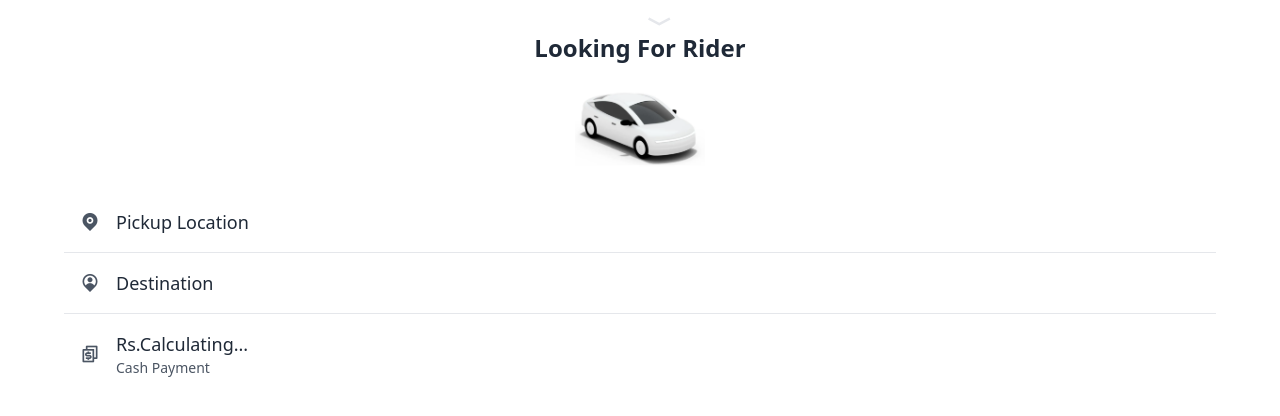
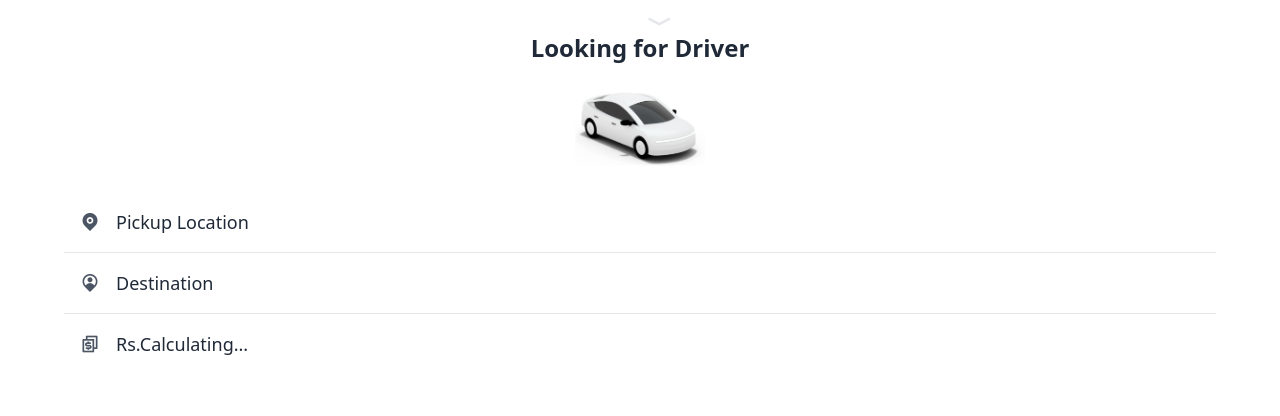
Before and after one commit to SupragyaBasnet/frontend_EasyGo_web, a React (Vite) app: page /lookingforrider in a window 1280 px wide. Shown: the top 416 px of the page. Built offline with nearby package versions, Linux system fonts and the light colour scheme; no server answers.

Commit message:
rider side

```diff
--- a/src/components/ConfirmRide.jsx
+++ b/src/components/ConfirmRide.jsx
@@ -68,7 +68,7 @@
             <h3 className="text-lg font-medium">
               Rs.{fare?.[vehicleType] ?? "Calculating..."}
             </h3>
-            <p className="text-sm text-gray-600">Cash Payment</p>
+
           </div>
         </div>
       </div>
--- a/src/components/LookingForDriver.jsx
+++ b/src/components/LookingForDriver.jsx
@@ -127,14 +127,14 @@
   };
 
   return (
-    <div className="fixed top-0 left-0 w-full h-full  z-50 px-6 sm:px-10 md:px-16 overflow-y-auto">
+    <div className="fixed top-0 left-0 w-full h-full  z-50 px-6 sm:px-10 md:px-16 overflow-y-auto" >
       <h5
         className="p-1 text-center w-[93%] absolute top-0"
         onClick={() => setVehicleFound(false)}
       >
         <i className="text-3xl text-gray-200 ri-arrow-down-wide-line"></i>
       </h5>
-      <h3 className="text-2xl font-semibold text-center mt-8 mb-6">Looking For Rider</h3>
+      <h3 className="text-2xl font-semibold text-center mt-8 mb-6">Looking for Driver</h3>
 
       {/* Vehicle Image */}
       <div className="flex justify-center mb-6">
@@ -168,7 +168,6 @@
             <h3 className="text-lg font-medium">
               Rs.{fare?.[vehicleType] ?? "Calculating..."}
             </h3>
-            <p className="text-sm text-gray-600">Cash Payment</p>
             </div>
           </div>
         </div>
```
Also changed, not shown: src/components/WaitingForDriver.jsx (+66 -0 lines).
